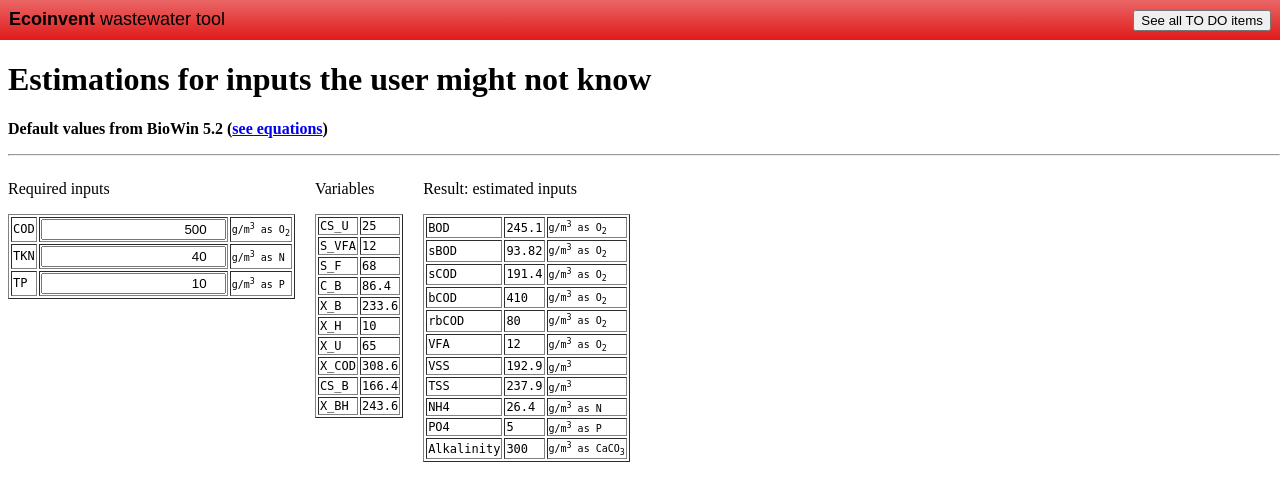
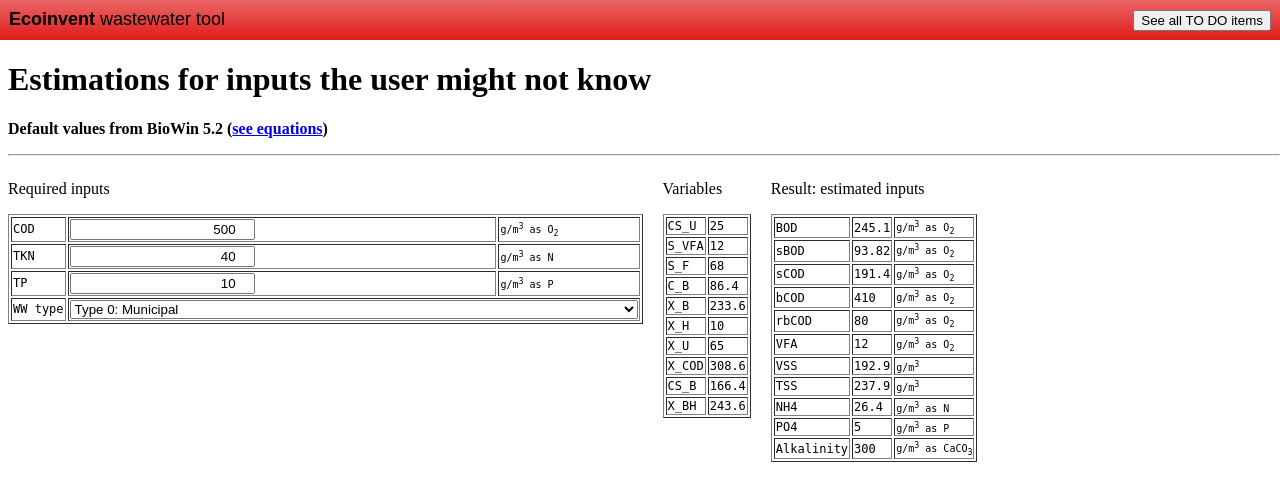
Before and after one commit to AnnaValls/ecoinvent, a PHP site: page /estimations.php in a window 1280 px wide. Shown: the top 501 px of the page. Run offline with PHP 8.4, Linux system fonts and the light colour scheme.

Commit message:
yves module integrated and pascal modifications for non generated files too

```diff
--- a/estimations.js
+++ b/estimations.js
@@ -1,12 +1,6 @@
 /**
   * Estimations module for inputs that the user might not know
   * Default values from BioWin 5.2 (provided by Y. Comeau)
-
-  TODO industrial types default values
-
-    var ratios:{
-      //structure object here
-    };
 
     symbols:      [municipal, brewery, pig manure, tanning, thmechP&P ]
       fCOD_cBOD5  [     2.04,    1.71,       3.00,    2.50,     2.20  ]
@@ -23,28 +17,33 @@
       fSPO4_TP    [     0.50,    0.93,       0.18,    0.00,        0  ]
       SAlk        [      300,    3000,        100,    1100,        2  ]
 
-      <option value="munic"> Type 0: Municipal
+      <option value="muni"> Type 0: Municipal
       <option value="hshd"> Type 1: Highly soluble     - high degradability (beverages industry wastewater)
       <option value="hphd"> Type 2: Highly particulate - high degradability (pig manure)
       <option value="hsld"> Type 3: Highly soluble     - low degradability  (tanning wastewater)
       <option value="hpld"> Type 4: Highly particulate - low degradability  (thermomechanical pulp and paper wastewater)
   */
 
-function estimations(COD,TKN,TP){
-  //initial factors
-  var fCOD_cBOD5 = 2.04;
-  var fSB_COD    = 0.16;
-  var fVFA_SB    = 0.15;
-  var fXCB_COD   = 0.64;
-  var fXB_XCB    = 0.73;
-  var fXCOD_VSS  = 1.60;
-  var fXU_COD    = 0.13;
-  var XIg        =   45;
-  var fXH_XCOD   = 0.02;
-  var fCSU_COD   = 0.05;
-  var fSNH4_TKN  = 0.66;
-  var fSPO4_TP   = 0.50;
-  var SAlk       =  300;
+function estimations(COD, TKN, TP, ww_type){
+  ww_type = ww_type || 'muni';
+  var ww_types = ['muni','hshd','hphd','hsld','hpld'];
+  var index=ww_types.indexOf(ww_type);
+  if(index==-1)index=0;
+
+  //ww type depending factors
+  var fCOD_cBOD5 = [ 2.04,  1.71,  3.00,  2.50,  2.20 ][index];
+  var fSB_COD    = [ 0.16,  0.61,  0.20,  0.28,  0.28 ][index];
+  var fVFA_SB    = [ 0.15,  0.55,  0.30,  0.00,  0.00 ][index];
+  var fXCB_COD   = [ 0.64,  0.26,  0.70,  0.39,  0.34 ][index];
+  var fXB_XCB    = [ 0.73,  0.65,  0.75,  0.60,  0.88 ][index];
+  var fXCOD_VSS  = [ 1.60,  1.51,  1.48,  2.18,  1.37 ][index];
+  var fXU_COD    = [ 0.13,  0.09,  0.05,  0.29,  0.05 ][index];
+  var XIg        = [   45,   100,  6500,  1315,   135 ][index];
+  var fXH_XCOD   = [ 0.02,  0.11,  0.02,  0.00,  0.00 ][index];
+  var fCSU_COD   = [ 0.05,  0.04,  0.05,  0.04,  0.33 ][index];
+  var fSNH4_TKN  = [ 0.66,  0.10,  0.55,  0.57,     0 ][index];
+  var fSPO4_TP   = [ 0.50,  0.93,  0.18,  0.00,     0 ][index];
+  var SAlk       = [  300,  3000,   100,  1100,     2 ][index];
 
   //intermediate variables
   var CS_U  = fCSU_COD*COD;
--- a/estimations.php
+++ b/estimations.php
@@ -7,12 +7,13 @@
   <script>
     function calculate(){
       //inputs
-      var COD = parseFloat(document.querySelector('#COD').value);
-      var TKN = parseFloat(document.querySelector('#TKN').value);
-      var TP  = parseFloat(document.querySelector('#TP').value);
+      var COD     = parseFloat(document.querySelector('#COD').value);
+      var TKN     = parseFloat(document.querySelector('#TKN').value);
+      var TP      = parseFloat(document.querySelector('#TP').value);
+      var ww_type = document.querySelector('#ww_type').value;
 
       //call estimations
-      var rv = estimations(COD,TKN,TP);
+      var rv = estimations(COD,TKN,TP,ww_type);
 
       //add to gui
         [rv.variables, rv.outputs].forEach(o=>{
@@ -39,6 +40,14 @@
       <tr><td>COD <td><input onchange=calculate() id=COD type=number value=500> <td style=font-size:smaller>g/m<sup>3</sup> as O<sub>2</sub>
       <tr><td>TKN <td><input onchange=calculate() id=TKN type=number value=40>  <td style=font-size:smaller>g/m<sup>3</sup> as N
       <tr><td>TP  <td><input onchange=calculate() id=TP  type=number value=10>  <td style=font-size:smaller>g/m<sup>3</sup> as P
+      <tr><td>WW type<td colspan=2>
+        <select id=ww_type onchange=calculate()>
+          <option value="muni"> Type 0: Municipal
+          <option value="hshd"> Type 1: Highly soluble     - high degradability (beverages industry wastewater)
+          <option value="hphd"> Type 2: Highly particulate - high degradability (pig manure)
+          <option value="hsld"> Type 3: Highly soluble     - low degradability  (tanning wastewater)
+          <option value="hpld"> Type 4: Highly particulate - low degradability  (thermomechanical pulp and paper wastewater)
+        </select>
     </table>
   </div>
 
```
Also changed, not shown: ecospold/index.php (+7 -24 lines), n-wwtp.php (+8 -5 lines), simplified_data_entry.php (+5 -5 lines), 1 other file.
